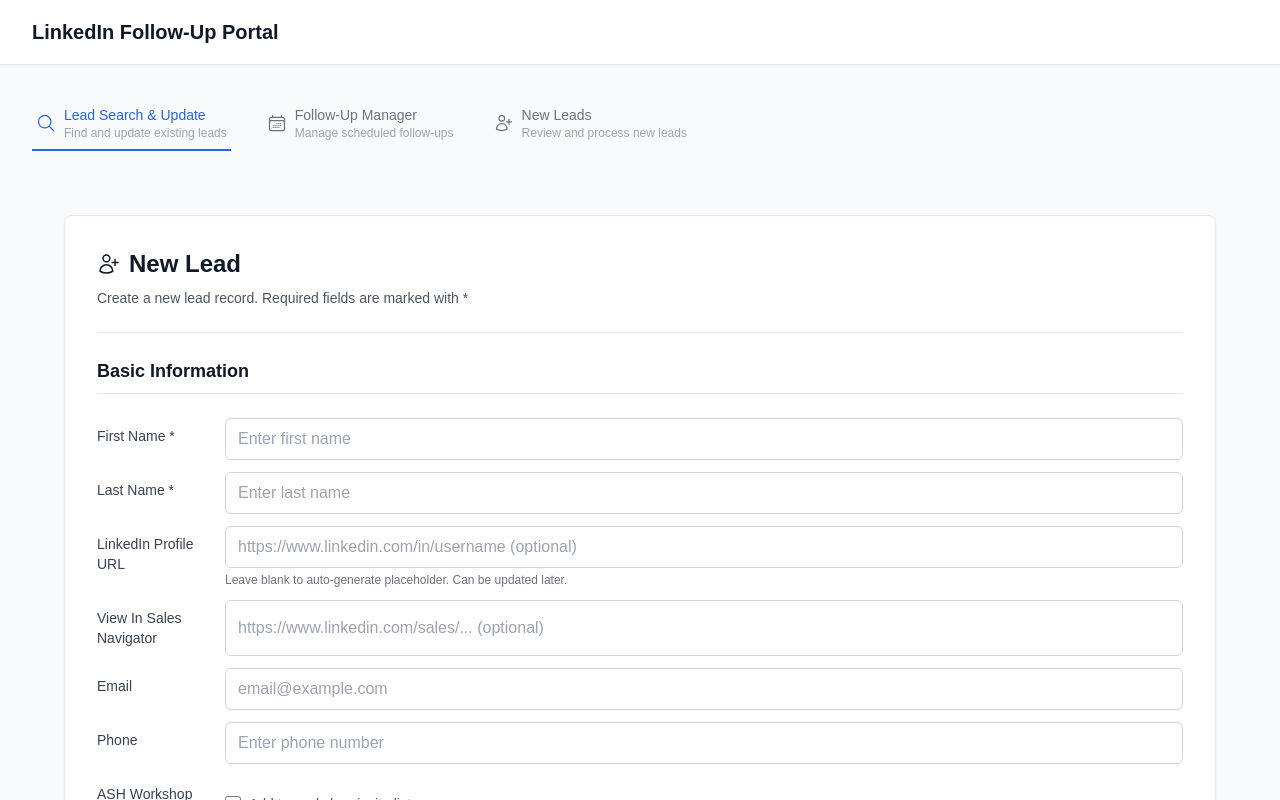
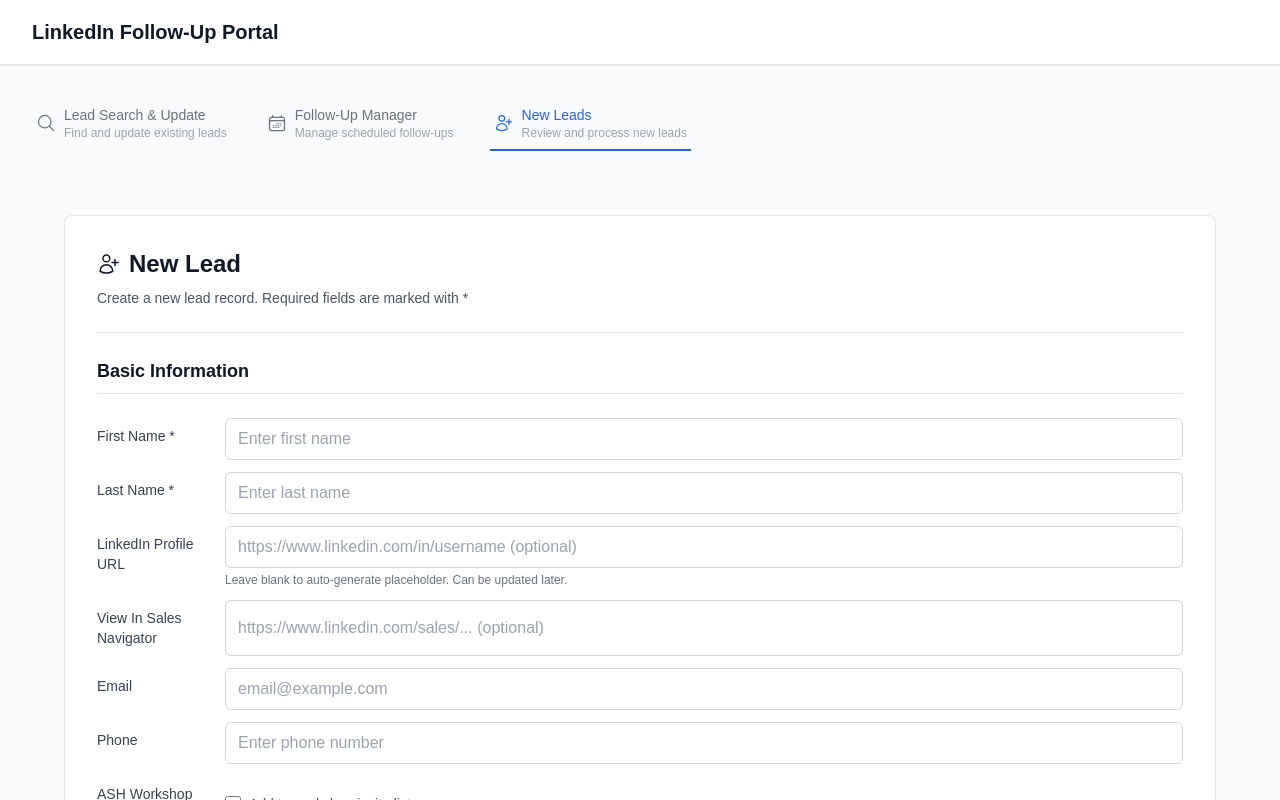
Before and after one commit to PartnerPiloting/pb-webhook-server, a Next.js app in the folder linkedin-messaging-followup-next/: page /new-leads in a window 1280 px wide. Shown: the top 800 px of the page. Built offline with nearby package versions, Linux system fonts and the light colour scheme; no server answers.

Commit message:
Fix navigation highlighting to show active page correctly
- Replace hardcoded active state with usePathname() hook
- Navigation now properly highlights current page
- Fixes issue where 'Lead Search & Update' was always highlighted

```diff
--- a/linkedin-messaging-followup-next/components/Layout.js
+++ b/linkedin-messaging-followup-next/components/Layout.js
@@ -1,11 +1,11 @@
 "use client";
 import React from 'react';
 import Link from 'next/link';
+import { usePathname } from 'next/navigation';
 import { MagnifyingGlassIcon, CalendarDaysIcon, UserPlusIcon } from '@heroicons/react/24/outline';
 
 const Layout = ({ children }) => {
-  // For now, we'll assume we're always on the lead-search page
-  // In a real Next.js app, you'd use usePathname() from next/navigation
+  const pathname = usePathname();
 
   const navigation = [
     {
@@ -64,8 +64,8 @@
             if (!item || !item.name || !item.href) return null;
 
             const Icon = item.icon;
-            // For now, assume the first tab is always active
-            const isActive = item.href === '/';
+            // Check if current pathname matches this navigation item
+            const isActive = pathname === item.href;
 
             return (
               <Link
```
